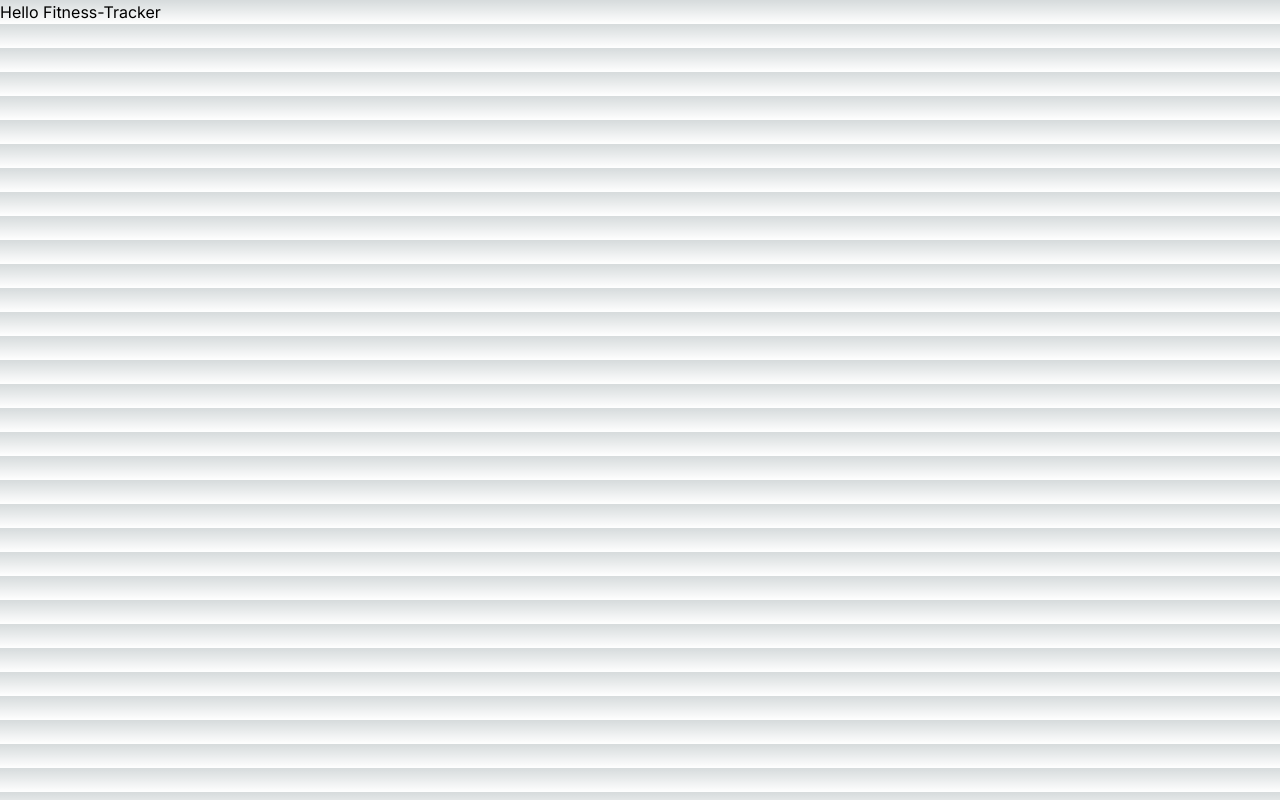
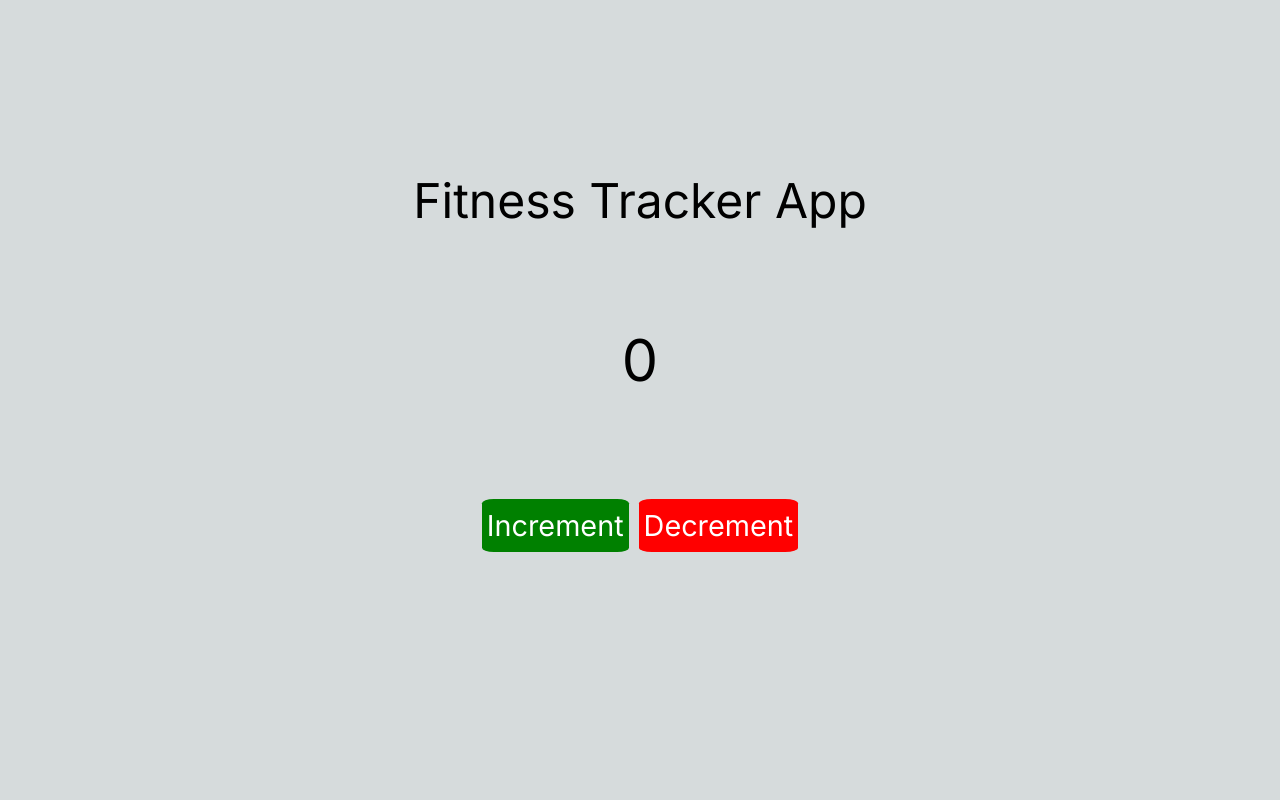
Before and after one commit to en-chang/fitness-tracker, a Next.js app: page / in a window 1280 px wide. Built offline with nearby package versions, Linux system fonts and the light colour scheme.

Commit message:
Create counter

```diff
--- a/app/page.tsx
+++ b/app/page.tsx
@@ -1,5 +1,73 @@
+'use client'
+
+import React, { useState } from "react";
+
 export default function Home() {
+  //  Counter is a state initialized to 0
+  const [counter, setCounter] = useState(0)
+
+  // Function is called everytime increment button is clicked
+  const handleClick1 = () => {
+    // Counter state is incremented
+    setCounter(counter + 1)
+  }
+
+  // Function is called everytime decrement button is clicked
+  const handleClick2 = () => {
+    // Counter state is decremented
+    setCounter(counter - 1)
+  }
+
   return (
-    <p>Hello Fitness-Tracker</p>
+    <div style={{
+      display: 'flex',
+      flexDirection: 'column',
+      alignItems: 'center',
+      justifyContent: 'center',
+      fontSize: '300%',
+      position: 'absolute',
+      width: '100%',
+      height: '100%',
+      top: '-15%',
+    }}>
+      Fitness Tracker App
+      <div style={{
+        fontSize: '120%',
+        position: 'relative',
+        top: '10vh',
+      }}>
+        {counter}
+      </div>
+      <div className="buttons">
+        <button style={{
+          fontSize: '60%',
+          padding: '5px',
+          position: 'relative',
+          top: '20vh',
+          marginRight: '5px',
+          backgroundColor: 'green',
+          borderRadius: '8%',
+          color: 'white',
+        }}
+          onClick={handleClick1}
+        >
+          Increment
+        </button>
+        <button style={{
+          fontSize: '60%',
+          padding: '5px',
+          position: 'relative',
+          top: '20vh',
+          marginLeft: '5px',
+          backgroundColor: 'red',
+          borderRadius: '8%',
+          color: 'white',
+        }}
+          onClick={handleClick2}
+        >
+          Decrement
+        </button>
+      </div>
+    </div>
   )
 }
```
